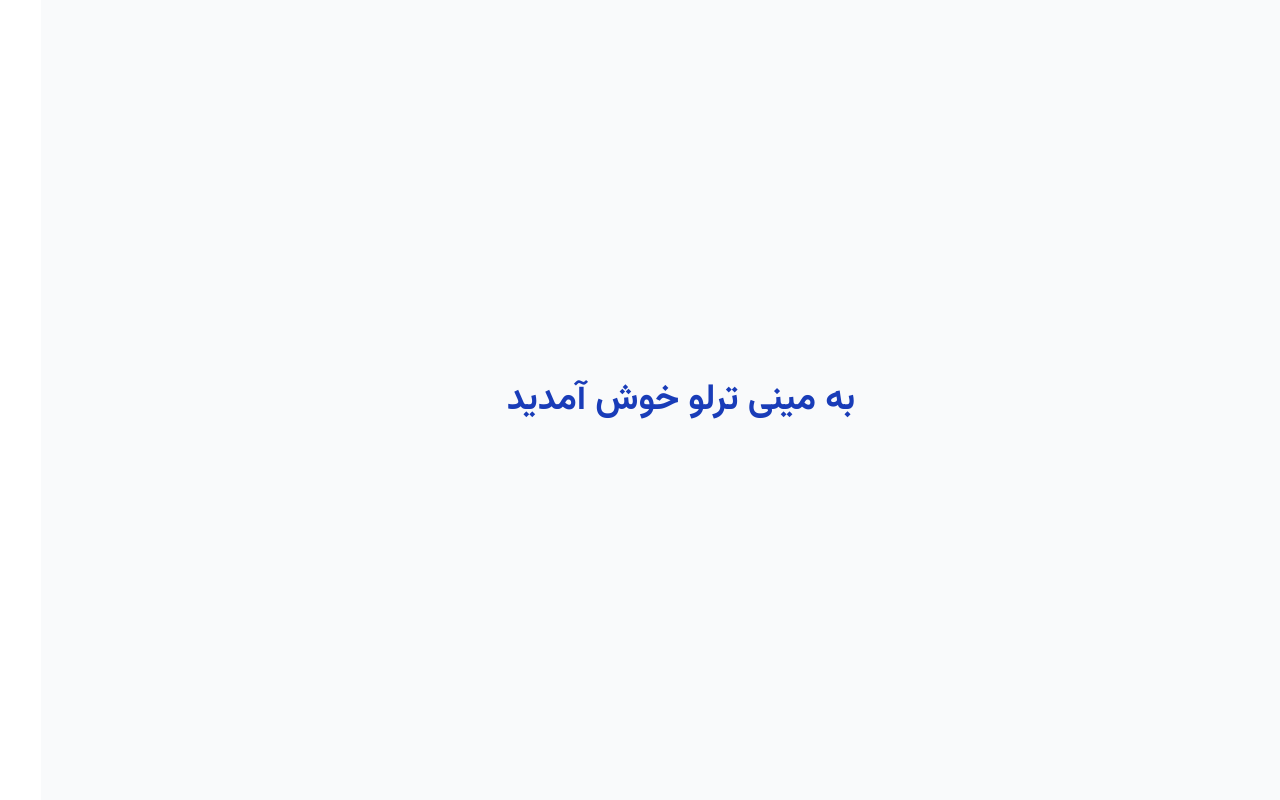
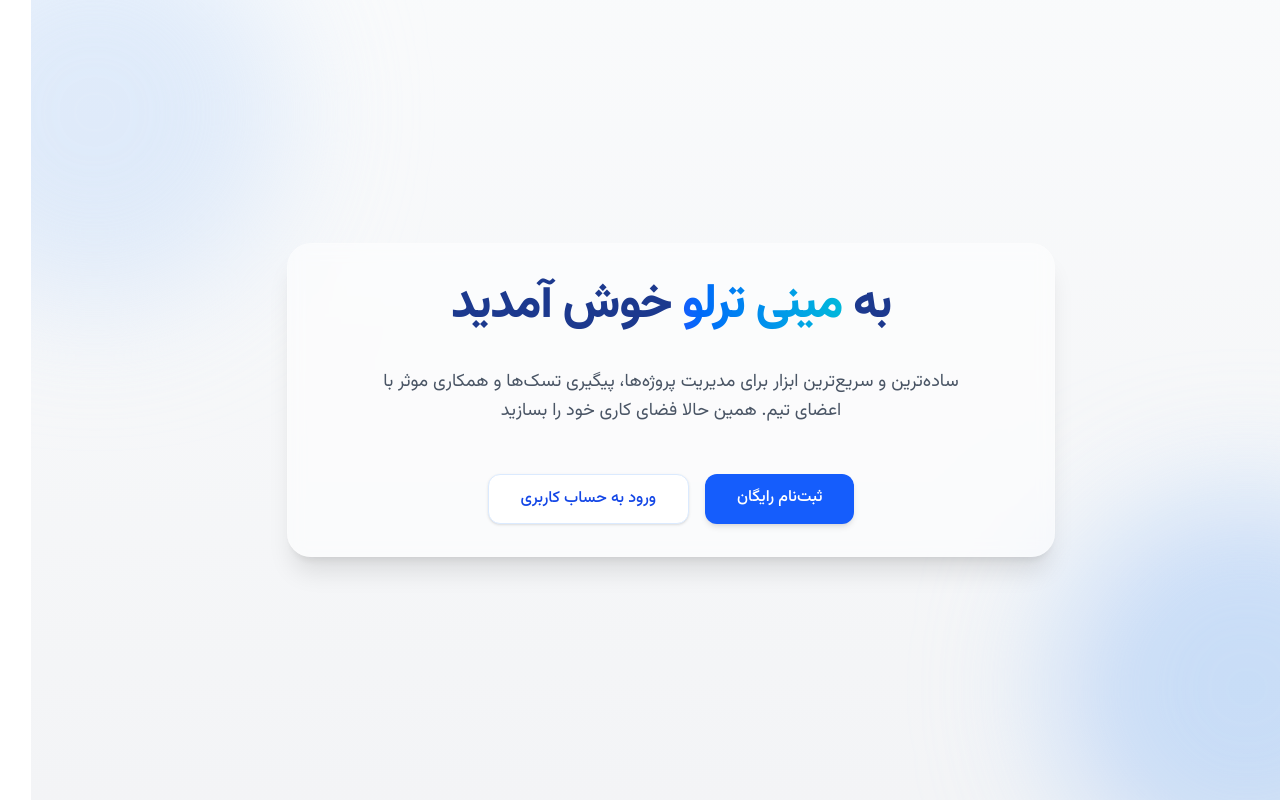
Before and after one commit to SASA-2020/mini-trello, a Next.js app: page / in a window 1280 px wide. Built offline with nearby package versions, Linux system fonts and the light colour scheme.

Commit message:
style: redesign landing page and add navigation links to authentication forms

```diff
--- a/actions/project.ts
+++ b/actions/project.ts
@@ -16,7 +16,7 @@
   const userId = cookieStore.get("user_session")?.value;
 
   if (!userId) {
-    return { error: "خطای دسترسی: لطفاً ابتدا وارد حساب کاربری شوید" };
+    return { error: "خطای دسترسی: لطفا ابتدا وارد حساب کاربری شوید" };
   }
 
   const project = await db.project.create({
--- a/app/page.tsx
+++ b/app/page.tsx
@@ -1,9 +1,40 @@
+import Link from "next/link";
+
 export default function Home() {
   return (
-    <main className="flex min-h-screen items-center justify-center bg-gray-50">
-      <h1 className="text-4xl font-bold text-blue-800">
-        به مینی ترلو خوش آمدید
-      </h1>
+    <main className="flex min-h-screen flex-col items-center justify-center bg-linear-to-b from-gray-50 to-gray-100 px-4 relative overflow-hidden">
+      <div className="absolute top-[-10%] left-[-10%] w-96 h-96 bg-blue-100 rounded-full mix-blend-multiply filter blur-3xl opacity-70"></div>
+      <div className="absolute bottom-[-10%] right-[-10%] w-96 h-96 bg-blue-200 rounded-full mix-blend-multiply filter blur-3xl opacity-70"></div>
+
+      <div className="z-10 text-center max-w-3xl mx-auto space-y-8 p-8 bg-white/50 backdrop-blur-sm rounded-3xl border border-white/20 shadow-xl">
+        <h1 className="text-4xl md:text-5xl font-extrabold text-blue-900 tracking-tight leading-tight">
+          به{" "}
+          <span className="text-transparent bg-clip-text bg-linear-to-r from-blue-600 to-cyan-500">
+            مینی ترلو
+          </span>{" "}
+          خوش آمدید
+        </h1>
+
+        <p className="text-lg text-gray-600 leading-relaxed md:px-12">
+          ساده‌ترین و سریع‌ترین ابزار برای مدیریت پروژه‌ها، پیگیری تسک‌ها و
+          همکاری موثر با اعضای تیم. همین حالا فضای کاری خود را بسازید
+        </p>
+
+        <div className="flex flex-col sm:flex-row gap-4 justify-center mt-8 pt-4">
+          <Link
+            href="/register"
+            className="px-8 py-3 bg-blue-600 text-white font-medium rounded-xl shadow-md hover:bg-blue-700 hover:shadow-lg transition-all transform hover:-translate-y-0.5"
+          >
+            ثبت‌نام رایگان
+          </Link>
+          <Link
+            href="/login"
+            className="px-8 py-3 bg-white text-blue-700 font-medium rounded-xl shadow-sm border border-blue-100 hover:bg-blue-50 transition-all"
+          >
+            ورود به حساب کاربری
+          </Link>
+        </div>
+      </div>
     </main>
   );
 }
--- a/app/register/page.tsx
+++ b/app/register/page.tsx
@@ -2,6 +2,7 @@
 
 import { useState } from "react";
 import { registerUser } from "../../actions/auth";
+import Link from "next/link";
 
 export default function RegisterPage() {
   const [error, setError] = useState<string | null>(null);
@@ -14,11 +15,16 @@
   }
 
   return (
-    <div className="flex min-h-screen items-center justify-center bg-gray-50">
+    <div className="flex min-h-screen items-center justify-center bg-gray-50 p-4">
       <div className="w-full max-w-md p-8 space-y-6 bg-white rounded-xl shadow-lg border border-gray-100">
-        <h2 className="text-2xl font-bold text-center text-gray-800">
-          ثبت‌نام در مینی ترلو
-        </h2>
+        <div className="text-center space-y-2 mb-8">
+          <h2 className="text-2xl font-bold text-gray-800">
+            ثبت‌نام در مینی ترلو
+          </h2>
+          <p className="text-sm text-gray-500">
+            برای مدیریت پروژه‌های خود یک حساب کاربری بسازید
+          </p>
+        </div>
 
         {error && (
           <div className="p-3 text-sm text-red-600 bg-red-50 rounded-md border border-red-200">
@@ -48,8 +54,9 @@
               type="email"
               name="email"
               required
-              className="w-full px-4 py-2 border border-gray-300 rounded-md outline-none focus:ring-2 focus:ring-blue-500 focus:border-transparent transition-all"
+              className="w-full px-4 py-2 border border-gray-300 rounded-md outline-none focus:ring-2 focus:ring-blue-500 focus:border-transparent transition-all text-left"
               placeholder="example@mail.com"
+              dir="ltr"
             />
           </div>
 
@@ -61,18 +68,29 @@
               type="password"
               name="password"
               required
-              className="w-full px-4 py-2 border border-gray-300 rounded-md outline-none focus:ring-2 focus:ring-blue-500 focus:border-transparent transition-all"
+              className="w-full px-4 py-2 border border-gray-300 rounded-md outline-none focus:ring-2 focus:ring-blue-500 focus:border-transparent transition-all text-left"
               placeholder="********"
+              dir="ltr"
             />
           </div>
 
           <button
             type="submit"
-            className="w-full py-2.5 mt-2 text-white bg-blue-600 rounded-md font-medium hover:bg-blue-700 focus:ring-4 focus:ring-blue-200 transition-all cursor-pointer"
+            className="w-full py-2.5 mt-4 text-white bg-blue-600 rounded-md font-medium hover:bg-blue-700 focus:ring-4 focus:ring-blue-200 transition-all cursor-pointer"
           >
             ایجاد حساب کاربری
           </button>
         </form>
+
+        <div className="pt-6 mt-6 border-t border-gray-100 text-center text-sm text-gray-600">
+          حساب کاربری دارید؟{" "}
+          <Link
+            href="/login"
+            className="text-blue-600 hover:text-blue-800 font-semibold hover:underline transition-all"
+          >
+            وارد شوید
+          </Link>
+        </div>
       </div>
     </div>
   );
```
